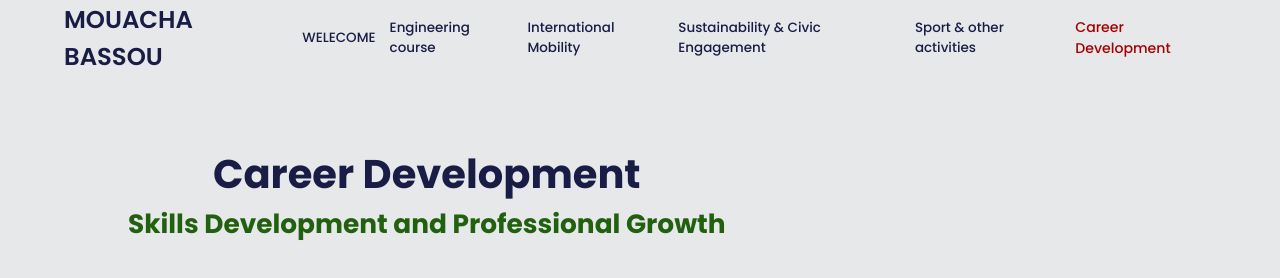
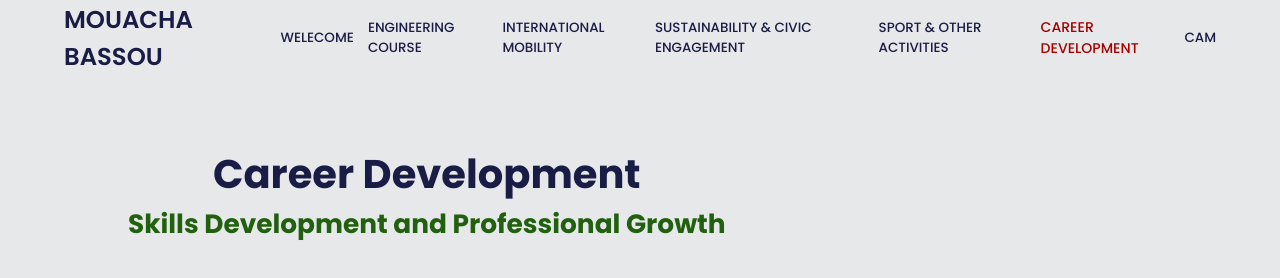
Before and after one commit to Bassou-Mou/portfolio, a plain HTML site: page career-development.html in a window 1280 px wide. Drawn offline with nearby package versions, Linux system fonts and the light colour scheme.

Commit message:
Add files via upload

```diff
--- a/career-development.html
+++ b/career-development.html
@@ -6,7 +6,7 @@
     <link rel="preconnect" href="https://fonts.googleapis.com">
     <link rel="preconnect" href="https://fonts.gstatic.com" crossorigin>
     <link href="https://fonts.googleapis.com/css2?family=Poppins:ital,wght@0,100;0,200;0,300;0,400;0,500;0,600;0,700;0,800;0,900;1,100;1,200;1,300;1,400;1,500;1,600;1,700;1,800;1,900&display=swap" rel="stylesheet">
-    <title> Kenza Harti's ePortfolio - Career Development</title>
+    <title> MOUACHA BASSOU's ePortfolio - Career Development</title>
     <link rel="stylesheet" href="style.css">
     <link href='https://unpkg.com/boxicons@2.1.4/css/boxicons.min.css' rel='stylesheet'>
     <link rel="icon" href="annexes/favicon.ico">
@@ -17,11 +17,13 @@
         <a href="index.html" class = "logo">MOUACHA BASSOU</a>
         <nav class="navbar">
             <a href="index.html">WELECOME</a>
-            <a href="engineering-course.html">Engineering course</a>
-            <a href="international-mobility.html">International Mobility</a>
-            <a href="sustainability.html">Sustainability & Civic Engagement</a>
-            <a href="activities.html">Sport & other activities</a>
-            <a href="" class="active">Career Development</a>
+            <a href="engineering-course.html">ENGINEERING COURSE</a>
+            <a href="international-mobility.html">INTERNATIONAL MOBILITY</a>
+            <a href="sustainability.html">SUSTAINABILITY & CIVIC ENGAGEMENT</a>
+            <a href="activities.html">SPORT & OTHER ACTIVITIES</a>
+            <a href="" class="active">CAREER DEVELOPMENT</a>
+            <a href="CAM.html">CAM</a>
+
         </nav>
     </header>
     <section class="home">
```
